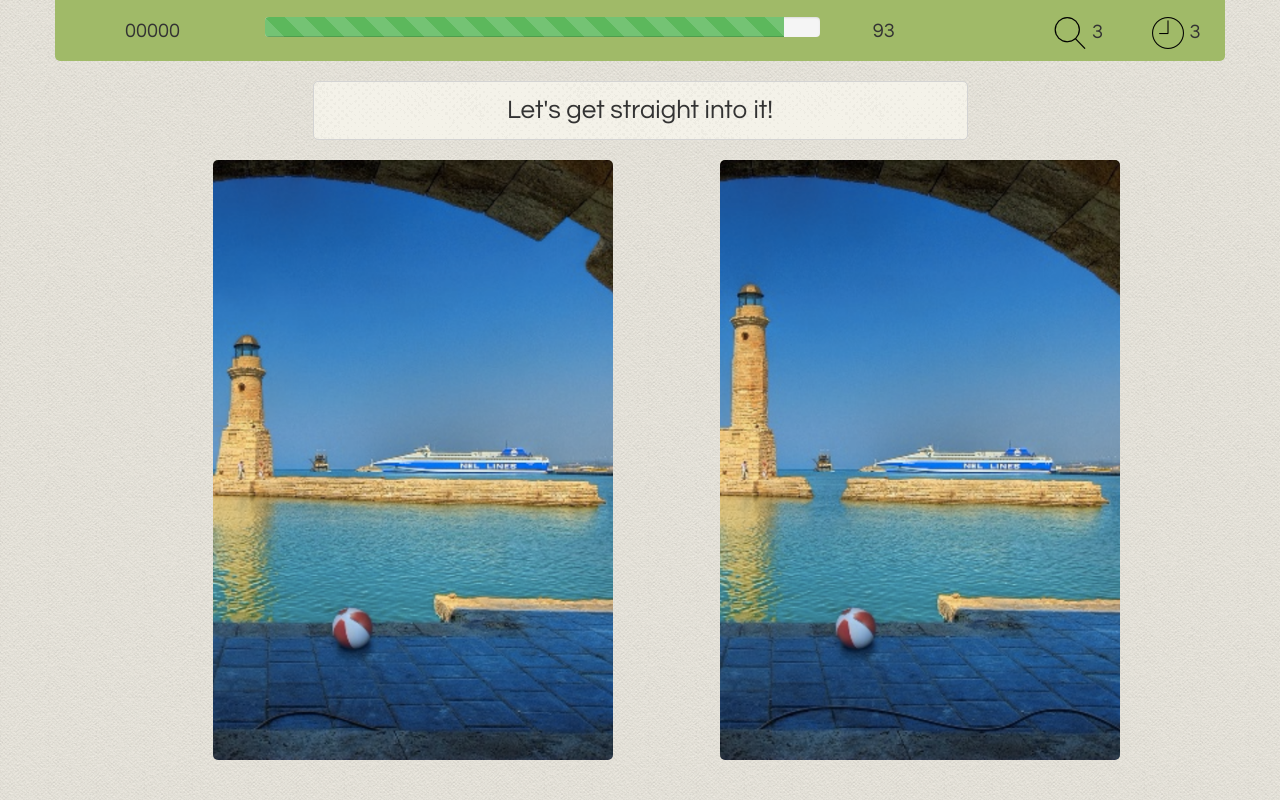
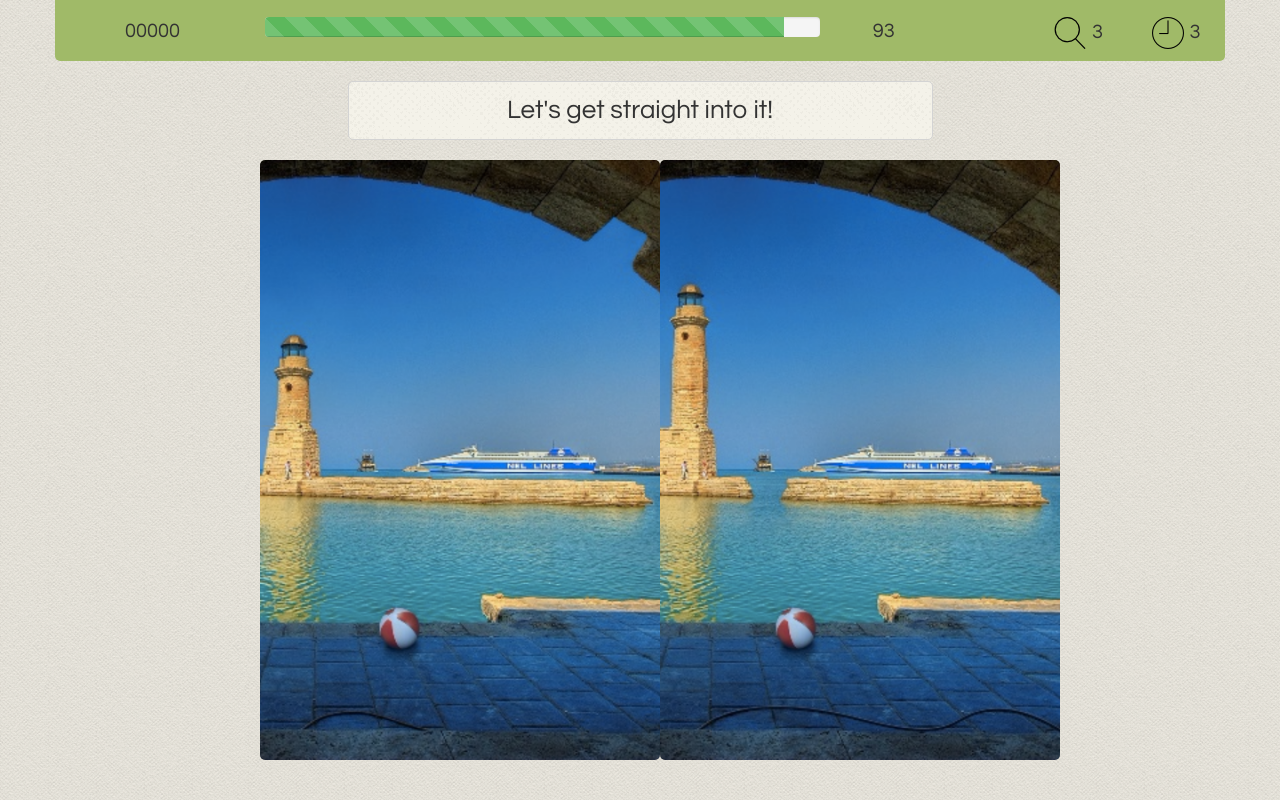
Before and after one commit to nickangtc/spot-the-difference, a plain HTML site: page index.html in a window 1280 px wide. Drawn offline with Linux system fonts and the light colour scheme.

Commit message:
Fixed missing container in html

```diff
--- a/index.html
+++ b/index.html
@@ -41,14 +41,15 @@
         </span>
       </div>
     </div>
-  </div>
 
     <!-- MESSAGE BOX -->
     <div class="row text-center">
       <div id="msg-box" class="col-sm-6 col-sm-offset-3 cursive-font">Let's get straight into it!</div>
     </div>
 
+  </div>
 
+  <div class="container">
     <!-- DIVIDED GAMEPLAY AREA (left-pane, right-pane) -->
     <!-- DO NOT CHANGE ID NAMES - strong dependencies in JS -->
     <div id="game-stage" class="row no-gutter">
@@ -61,7 +62,7 @@
       </div>
 
       <!-- Right Picture Pane -->
-    <div id="right-pane" class="col-sm-4 col-sm-offset-1 tight-fit img1b">
+      <div id="right-pane" class="col-sm-4 tight-fit img1b">
         <canvas id="canvas-right" width="400" height="600"></canvas>
       </div>
 
@@ -86,6 +87,6 @@
       </div>
 
     </div>
-
+  </div>
 </body>
 </html>
```
Lines whose indentation alone changed are shown as unchanged.
